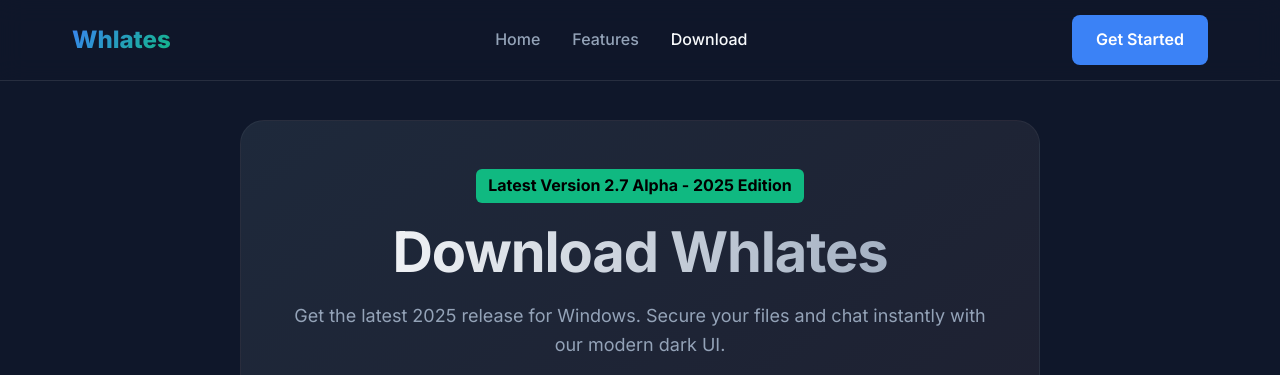
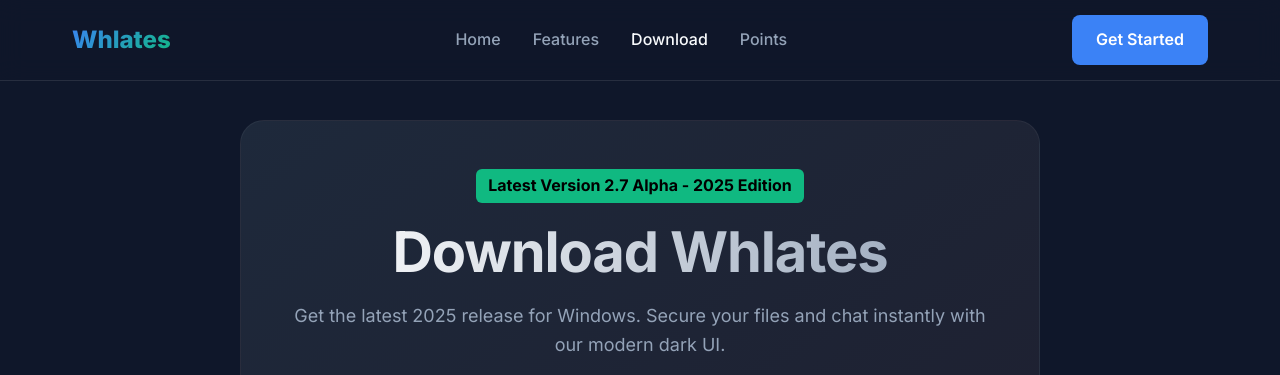
Before and after one commit to bdy612/Whaltes, a plain HTML site: page download.html in a window 1280 px wide. Shown: the top 375 px of the page. Drawn offline with nearby package versions, Linux system fonts and the light colour scheme.

Commit message:
Update download.html

```diff
--- a/download.html
+++ b/download.html
@@ -19,6 +19,7 @@
                     <a href="index.html">Home</a>
                     <a href="features.html">Features</a>
                     <a href="download.html" class="active">Download</a>
+                    <a href="points.html">Points</a>
                 </div>
                 <a href="download.html" class="cta-button">Get Started</a>
             </nav>
```
